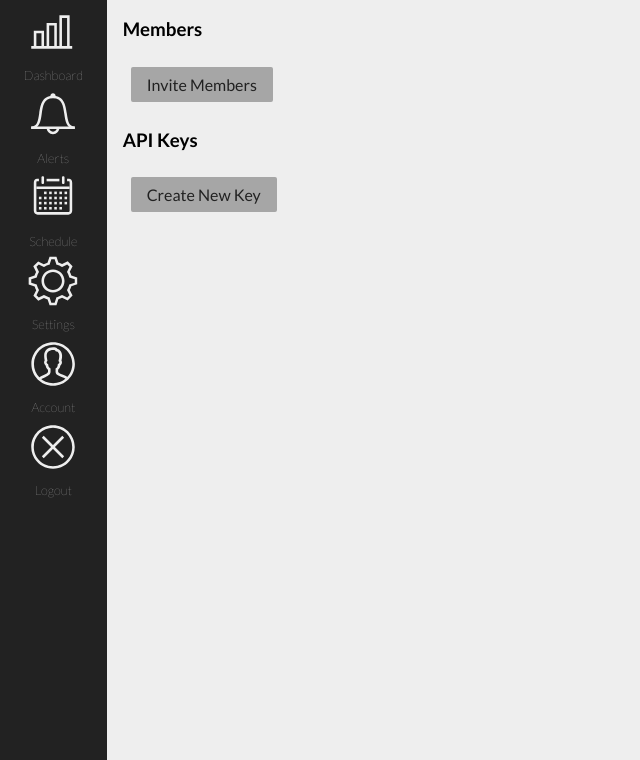
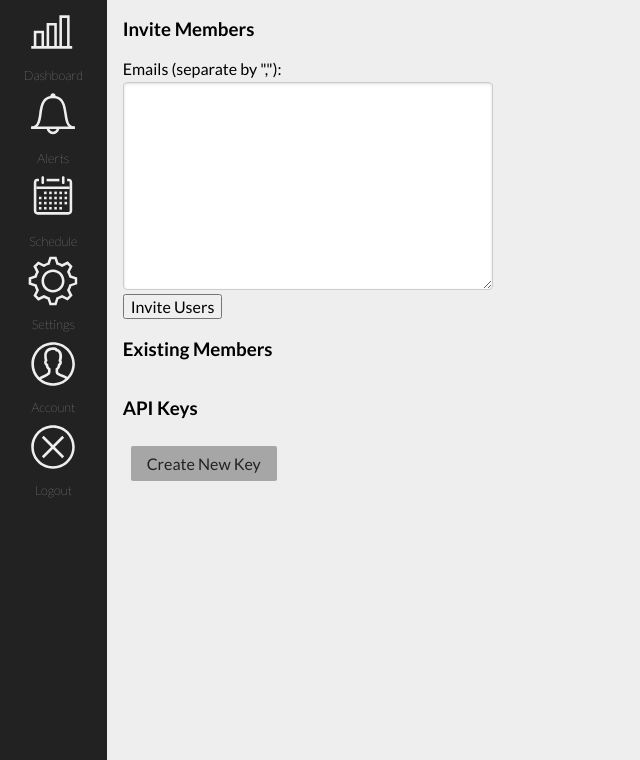
Before and after one commit to simpleoncall/simpleoncall, a Django app: template simpleoncall/templates/settings.html in a window 1280 px wide. Shown: the part 49-809 px from the top of the page, without its empty margins (0-640 px from the left). Run offline with Django 3.2, Linux system fonts and the light colour scheme; the template is opened without the code that fills it: values that come from a table or form of the project are taken from there, others are empty; parts of the project's set-up code (start-up, migrations or seed data) failed here and were passed over.

Commit message:
migrate team invite to ajax submission #20

```diff
--- a/simpleoncall/internal/urls.py
+++ b/simpleoncall/internal/urls.py
@@ -7,4 +7,5 @@
     url(r'^account/info$', 'simpleoncall.internal.views.account_info', name='account-info'),
     url(r'^account/password$', 'simpleoncall.internal.views.account_password', name='account-password'),
     url(r'^account/alerts$', 'simpleoncall.internal.views.account_alerts', name='account-alerts'),
+    url(r'^team/invite$', 'simpleoncall.internal.views.team_invite', name='team-invite'),
 )
--- a/simpleoncall/static/js/simpleoncall.js
+++ b/simpleoncall/static/js/simpleoncall.js
@@ -97,6 +97,7 @@
     simpleoncall.registerForm('#change-password');
     simpleoncall.registerForm('#account-info');
     simpleoncall.registerForm('#alert-schedule');
+    simpleoncall.registerForm('#invite-members');
 
     return simpleoncall;
 })(window.Scant);
--- /dev/null
+++ b/simpleoncall/templates/partials/team/invite.html
@@ -0,0 +1,7 @@
+<h3>Invite Members</h3>
+{% include "partials/messages.html" %}
+<form class="pure-form pure-form-stacked" action="{% url 'internal:team-invite' %}" method="POST">
+  {% csrf_token %}
+  {{ invite_team_form }}
+  <input type="submit" value="Invite Users" />
+</form>
--- /dev/null
+++ b/simpleoncall/templates/partials/team/members.html
@@ -0,0 +1,17 @@
+<div id="invite-members">
+  {% include "partials/team/invite.html" %}
+</div>
+<div id="existing-members">
+  <h3>Existing Members</h3>
+  <table class="pure-table pure-table-horizontal pure-table-striped">
+    <tbody>
+      {% for member in members %}
+      <tr>
+        <td>
+          {{ member.user.get_short_name }}
+        </td>
+      </tr>
+      {% endfor %}
+    </tbody>
+  </table>
+</div>
--- a/simpleoncall/templates/settings.html
+++ b/simpleoncall/templates/settings.html
@@ -3,19 +3,7 @@
 {% block content %}
 <article id="settings">
   <section id="members">
-    <h3>Members</h3>
-    <a class="pure-button button-secondary" href="{% url 'invite-team' %}">Invite Members</a>
-    <table class="pure-table pure-table-horizontal pure-table-striped">
-      <tbody>
-        {% for member in members %}
-        <tr>
-          <td>
-            {{ member.user.get_short_name }}
-          </td>
-        </tr>
-        {% endfor %}
-      </tbody>
-    </table>
+    {% include "partials/team/members.html" %}
   </section>
   <section id="api-keys">
     <h3>API Keys</h3>
--- a/simpleoncall/urls.py
+++ b/simpleoncall/urls.py
@@ -18,7 +18,6 @@
     url(r'^alerts', 'simpleoncall.views.alerts', name='alerts'),
     url(r'^team/create', 'simpleoncall.views.create_team', name='create-team'),
     url(r'^team/select', 'simpleoncall.views.select_team', name='select-team'),
-    url(r'^team/invite', 'simpleoncall.views.invite_team', name='invite-team'),
     url(r'^invite/accept', 'simpleoncall.views.invite_accept', name='invite-accept'),
     url(r'^key/create', 'simpleoncall.views.create_key', name='create-key'),
     url(r'^event/ack/(?P<event_id>[0-9a-z]+)', 'simpleoncall.views.event_ack', name='event-ack'),
```
Also changed, not shown: simpleoncall/internal/views.py (+25 -1 lines), simpleoncall/templates/team/invite.html (deleted, +0 -12 lines), simpleoncall/views.py (+2 -22 lines).
